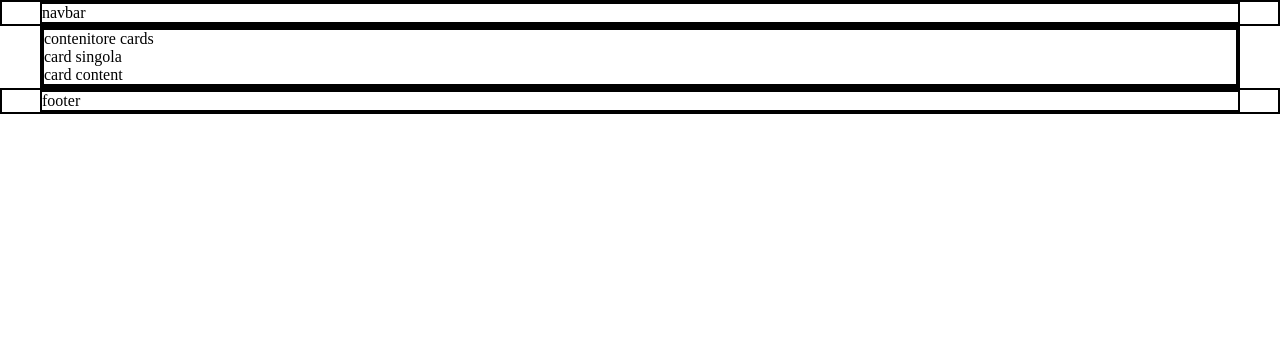
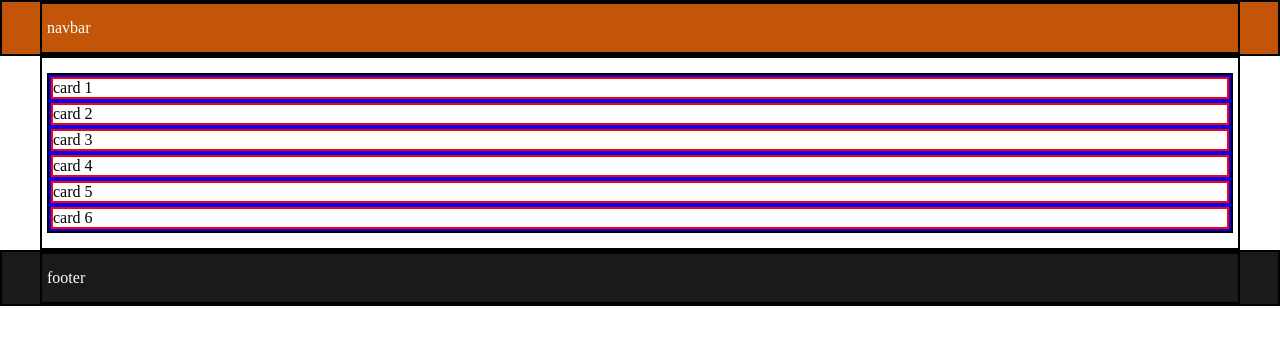
Before and after one commit to Vbortone99/html-css-boolando, a plain HTML site: page index.html in a window 1280 px wide. Drawn offline with Linux system fonts and the light colour scheme.

Commit message:
cards structure

```diff
--- a/css/style.css
+++ b/css/style.css
@@ -7,7 +7,7 @@
 
 /* Colors Palette */
 :root{
-    --color-orange:rgb(194, 85, 8);
+    --color-header-bg:rgb(194, 85, 8);
     --color-footer-bg:rgb(26, 26, 26);
     --color-icons-text-white:#ffffff;
     --color-sales:rgb(255, 0, 0);
@@ -19,7 +19,29 @@
 .debug{
     border: 2px solid black;
 }
+.debug-2{
+    border: 2px solid blue;
+}
+.debug-3{
+    border: 2px solid red;
+}
 .container{
     width: 1200px;
     margin: 0 auto;
+    padding: 15px 5px;
 }
+
+/*Header*/
+header{
+    background-color: var(--color-header-bg);
+    color: var(--color-icons-text-white);
+}
+
+/* Main */
+
+
+/* Footer */
+footer{
+    background-color: var(--color-footer-bg);
+    color: var(--color-icons-text-white);
+}
--- a/index.html
+++ b/index.html
@@ -14,12 +14,35 @@
     </header>
     <main>
         <div class="container debug">
-            <div class="debug">
-                contenitore cards
-                <div>
-                    card singola
-                    <div>
-                        card content
+            <div class="debug wrapper">
+                <div class="debug-2 card">
+                    <div class="debug-3 card-content">
+                        card 1
+                    </div>
+                </div>
+                <div class="debug-2 card">
+                    <div class="debug-3 card-content">
+                        card 2
+                    </div>
+                </div>
+                <div class="debug-2 card">
+                    <div class="debug-3 card-content">
+                        card 3
+                    </div>
+                </div>
+                <div class="debug-2 card">
+                    <div class="debug-3 card-content">
+                        card 4
+                    </div>
+                </div>
+                <div class="debug-2 card">
+                    <div class="debug-3 card-content">
+                        card 5
+                    </div>
+                </div>
+                <div class="debug-2 card">
+                    <div class="debug-3 card-content">
+                        card 6
                     </div>
                 </div>
             </div>
```
